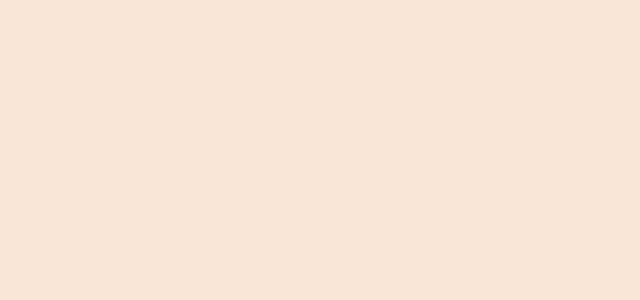
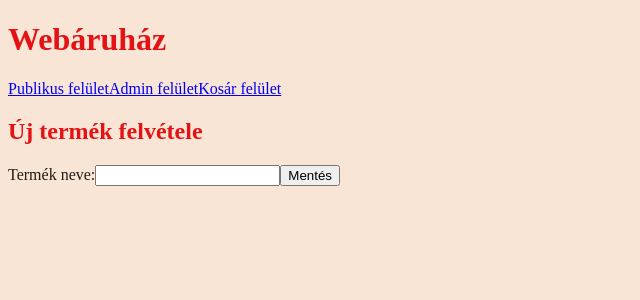
Before and after one commit to wolfstons/Plushopp, a React (Vite) app in the folder Plushopp/: page /#/admin/uj-termek in a window 1280 px wide. Before the commit this address led to /. Shown: the top 300 px of the page, without its empty margins (0-640 px from the left). Built offline with nearby package versions, Linux system fonts and the light colour scheme.

Commit message:
mappaszerkezet

```diff
--- a/Plushopp/src/App.tsx
+++ b/Plushopp/src/App.tsx
@@ -1,8 +1,30 @@
+import "./App.css";
+import { createHashRouter, RouterProvider } from "react-router";
+import Layout from "./pages/Layout";
+import Public from "./pages/Public";
+import Admin from "./pages/Admin";
+import UjTermek from "./pages/UjTermek";
+import NoPage from "./pages/NoPage";
+import Kosar from "./pages/Kosar";
+import AdottTermek from "./pages/AdottTermek";
 
-import './App.css'
+const router = createHashRouter([
+  {
+    path: "/",
+    element: <Layout />,
+    children: [
+      { index: true, element: <Public /> },
+      { path: "admin", element: <Admin /> },
+      { path: "admin/uj-termek", element: <UjTermek /> },
+      { path: "kosar", element: <Kosar /> },
+      { path: "termek/:id", element: <AdottTermek /> },
+      { path: "", element: <NoPage /> },
+    ],
+  },
+]);
 
 function App() {
-
+  return <RouterProvider router={router}></RouterProvider>;
 }
 
-export default App
+export default App;
--- /dev/null
+++ b/Plushopp/src/contexts/PlussContext.tsx
@@ -0,0 +1 @@
+/* üres */
--- /dev/null
+++ b/Plushopp/src/pages/Admin.tsx
@@ -0,0 +1,13 @@
+import { Link } from "react-router";
+
+function Admin() {
+  return (
+    <section>
+      <h2>Admin felület</h2>
+      <p>Itt kezelhetjük a termékeket.</p>
+      <Link to="uj-termek">Új termék felvétele</Link>
+    </section>
+  );
+}
+
+export default Admin;
--- /dev/null
+++ b/Plushopp/src/pages/AdottTermek.tsx
@@ -0,0 +1,15 @@
+import { Link, useParams } from "react-router";
+
+function AdottTermek(){
+  const { id } = useParams();
+
+  return (
+    <section>
+      <h2>Termék részletei</h2>
+      <p>A termék azonosítója: {id}</p>
+      <Link to="/">Vissza a termékekhez</Link>
+    </section>
+  );
+}
+
+export default AdottTermek;
--- /dev/null
+++ b/Plushopp/src/pages/Kosar.tsx
@@ -0,0 +1,10 @@
+function Kosar(){
+    return (
+        <section>
+        <h2>Kosár</h2>
+        <p>A kosár jelenleg üres.</p>
+        </section>
+    )
+}
+
+export default Kosar;
--- /dev/null
+++ b/Plushopp/src/pages/Layout.tsx
@@ -0,0 +1,21 @@
+import { NavLink, Outlet } from "react-router";
+
+function Layout(){
+    return(
+        <>
+            <header>
+                <h1 className="text-center">Webáruház</h1>
+                <nav className="flex gap-2 justify-center">
+                    <NavLink to="/" end>Publikus felület</NavLink>
+                    <NavLink to="/admin">Admin felület</NavLink>
+                    <NavLink to="/kosar">Kosár felület</NavLink>
+                </nav>
+            </header>
+            <main>
+                <Outlet />
+            </main>
+        </>
+    )
+}
+
+export default Layout;
--- /dev/null
+++ b/Plushopp/src/pages/NoPage.tsx
@@ -0,0 +1,7 @@
+function NoPage(){
+    return (
+        <div>No page</div>
+    )
+}
+
+export default NoPage;
--- /dev/null
+++ b/Plushopp/src/pages/Public.tsx
@@ -0,0 +1,13 @@
+import { Link } from "react-router";
+
+function Public(){
+    return (
+        <section>
+            <h2>Publikus felület</h2>
+            <p>Itt jelennek meg a termékek</p>
+             <Link to="/termek/5"> 5ös termék megjelenítése</Link>
+        </section>
+    )
+}
+
+export default Public;
--- /dev/null
+++ b/Plushopp/src/pages/UjTermek.tsx
@@ -0,0 +1,32 @@
+import { useState } from "react";
+import type { FormEvent } from "react";
+import { useNavigate } from "react-router";
+
+function UjTermek(){
+  const [title, setTitle] = useState("");
+  const navigate = useNavigate();
+
+  function handleSubmit(e: FormEvent<HTMLFormElement>) {
+    e.preventDefault();
+    alert(`A megadott termék: ${title}`);
+    navigate("/admin");
+  }
+
+  return (
+    <section>
+      <h2>Új termék felvétele</h2>
+      <form onSubmit={handleSubmit}>
+        <label htmlFor="title">Termék neve:</label>
+        <input
+          id="title"
+          value={title}
+          onChange={(e) => setTitle(e.target.value)}
+          required
+        />
+        <button type="submit">Mentés</button>
+      </form>
+    </section>
+  );
+}
+
+export default UjTermek;
--- /dev/null
+++ b/Plushopp/src/services/PlussService.tsx
@@ -0,0 +1 @@
+/* üres */
```
